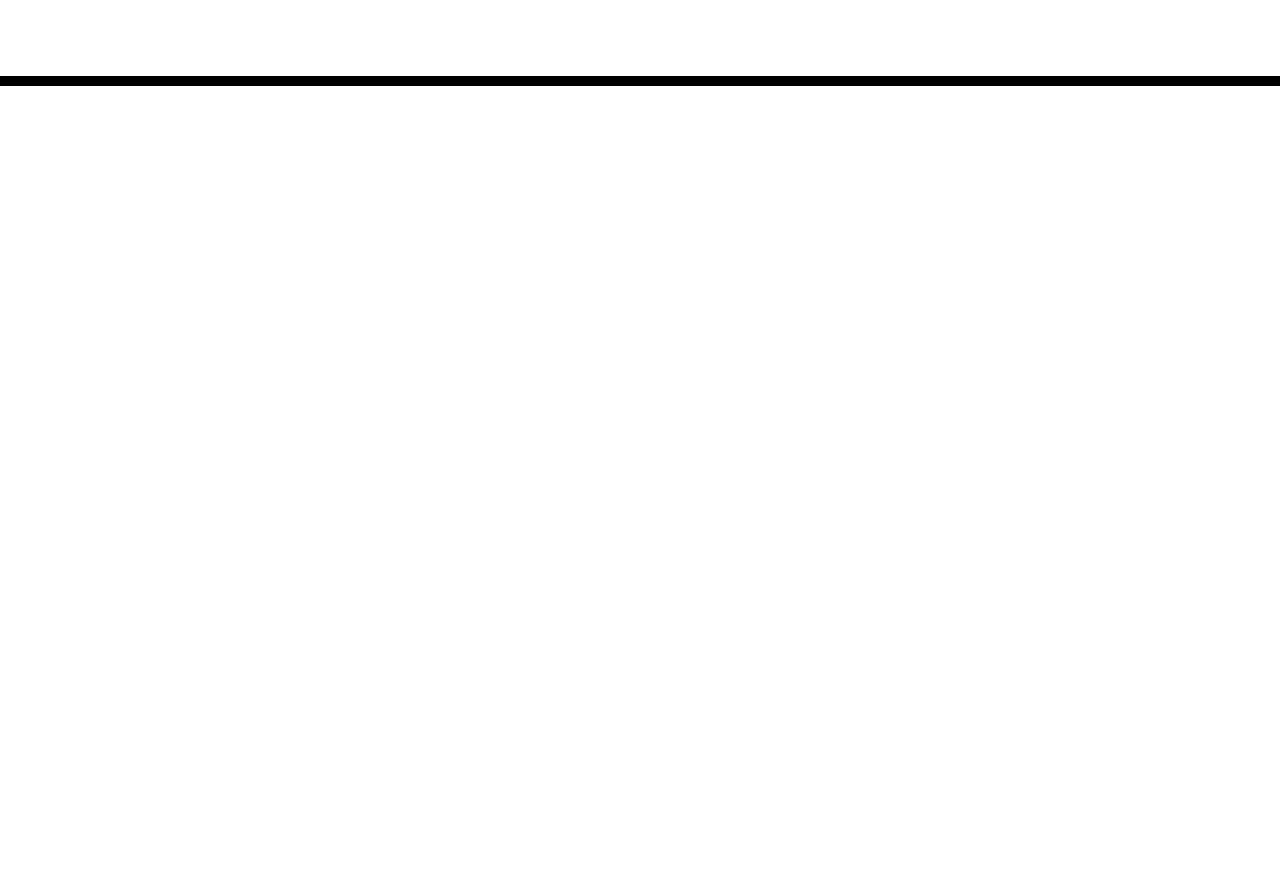
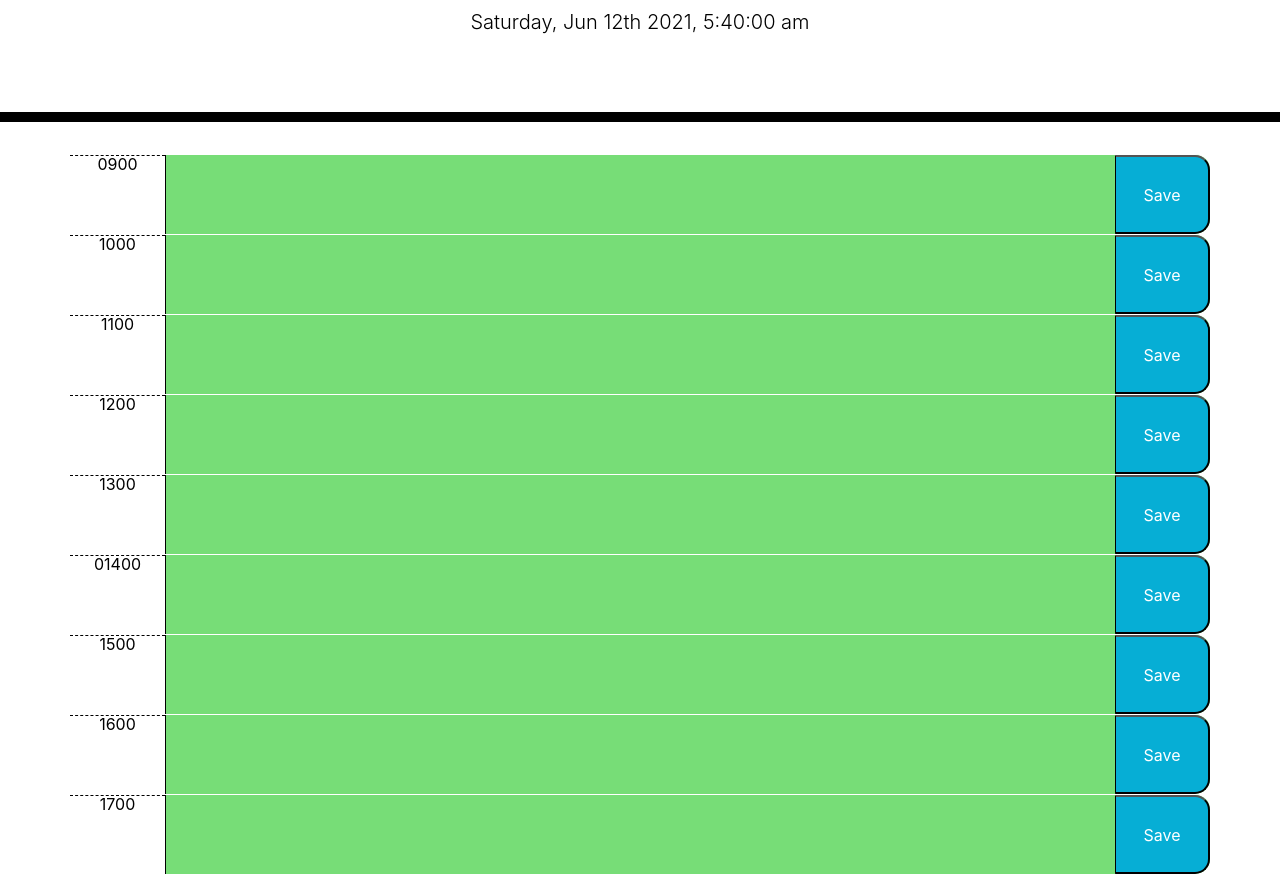
Before and after one commit to danielletran89/work-day-scheduler, a plain HTML site: page index.html in a window 1280 px wide. Shown: the part 182-1056 px from the top of the page. Before the commit the page ends 800 px from the top, so only its background shows below. Drawn offline with nearby package versions, Linux system fonts and the light colour scheme.

Commit message:
finalizing data, read me

```diff
--- a/index.html
+++ b/index.html
@@ -24,15 +24,60 @@
 
   <body>
     <header class="jumbotron">
-      <h1 class="display-3">Work Day Scheduler</h1>
-      <p class="lead">A simple calendar app for scheduling your work day</p>
-      <p id="currentDay" class="lead"></p>
+        <h1 class="display-3">Work Day Scheduler</h1>
+        <p class="lead">A simple calendar app for scheduling your work day</p>
+        <p id="currentDay" class="lead"></p>
     </header>
     <div class="container">
-      <!-- Timeblocks go here -->
+        <div class='row time-block past' id='hour9'>
+            <div class='col-1 hour'>0900</div>
+            <textarea class='col-10 schedule'></textarea>
+            <button class='col-1 saveBtn'>Save</button>
+        </div>
+        <div class='row time-block past' id='hour10'>
+            <div class='col-1 hour'>1000</div>
+            <textarea class='col-10 schedule'></textarea>
+            <button class='col-1 saveBtn'>Save</button>
+        </div>
+        <div class='row time-block past' id='hour11'>
+            <div class='col-1 hour'>1100</div>
+            <textarea class='col-10 schedule'></textarea>
+            <button class='col-1 saveBtn'>Save</button>
+        </div>
+        <div class='row time-block past' id='hour12'>
+            <div class='col-1 hour'>1200</div>
+            <textarea class='col-10 schedule'></textarea>
+            <button class='col-1 saveBtn'>Save</button>
+        </div>
+        <div class='row time-block past' id='hour13'>
+            <div class='col-1 hour'>1300</div>
+            <textarea class='col-10 schedule'></textarea>
+            <button class='col-1 saveBtn'>Save</button>
+        </div>
+        <div class='row time-block past' id='hour14'>
+            <div class='col-1 hour'>01400</div>
+            <textarea class='col-10 schedule'></textarea>
+            <button class='col-1 saveBtn'>Save</button>
+        </div>
+        <div class='row time-block past' id='hour15'>
+            <div class='col-1 hour'>1500</div>
+            <textarea class='col-10 schedule'></textarea>
+            <button class='col-1 saveBtn'>Save</button>
+        </div>
+        <div class='row time-block past' id='hour16'>
+            <div class='col-1 hour'>1600</div>
+            <textarea class='col-10 schedule'></textarea>
+            <button class='col-1 saveBtn'>Save</button>
+        </div>
+        <div class='row time-block past' id='hour17'>
+            <div class='col-1 hour'>1700</div>
+            <textarea class='col-10 schedule'></textarea>
+            <button class='col-1 saveBtn'>Save</button>
+        </div>
     </div>
 
     <script src="https://cdnjs.cloudflare.com/ajax/libs/jquery/3.2.1/jquery.min.js"></script>
     <script src="https://cdnjs.cloudflare.com/ajax/libs/moment.js/2.24.0/moment.min.js"></script>
+    <script src='./script.js'></script>
   </body>
 </html>
--- a/script.js
+++ b/script.js
@@ -0,0 +1,47 @@
+const currentDateTime =document.querySelector('#currentDay');
+currentDateTime.textContent = moment().format('dddd, MMM Do YYYY, h:mm:ss a');
+
+$(document).ready(function () {
+    $(".saveBtn").on("click", function () {
+        var text = $(this).siblings(".description").val();
+        var time = $(this).parent().attr("id");
+        localStorage.setItem(time, text);
+    });
+
+    $("#hour9 .description").val(localStorage.getItem("hour9"));
+    $("#hour10 .description").val(localStorage.getItem("hour10"));
+    $("#hour11 .description").val(localStorage.getItem("hour11"));
+    $("#hour12 .description").val(localStorage.getItem("hour12"));
+    $("#hour13 .description").val(localStorage.getItem("hour13"));
+    $("#hour14 .description").val(localStorage.getItem("hour14"));
+    $("#hour15 .description").val(localStorage.getItem("hour15"));
+    $("#hour16 .description").val(localStorage.getItem("hour16"));
+    $("#hour17 .description").val(localStorage.getItem("hour17"));
+
+    function updateHour() {
+        var timeNow = moment().hour();
+
+        $(".time-block").each(function () {
+            var blockTime = parseInt($(this).attr("id").split("hour")[1]);
+            console.log(blockTime, timeNow);
+
+            if (blockTime < timeNow) {
+                $(this).removeClass("future");
+                $(this).removeClass("present");
+                $(this).addClass("past");
+            }
+            else if (blockTime === timeNow) {
+                $(this).removeClass("past");
+                $(this).removeClass("future");
+                $(this).addClass("present");
+            }
+            else {
+                $(this).removeClass("present");
+                $(this).removeClass("past");
+                $(this).addClass("future");
+
+            }
+        })
+    }
+    updateHour();
+})
--- a/style.css
+++ b/style.css
@@ -1,5 +1,5 @@
 body {
-    font-family: 'Open Sans', sans-serif;
+    font-family: -apple-system, BlinkMacSystemFont, 'Segoe UI', Roboto, Oxygen, Ubuntu, Cantarell, 'Open Sans', 'Helvetica Neue', sans-serif;
     font-size: 16px;
     line-height: 1;
   }
```
Also changed, not shown: 1 other file.
